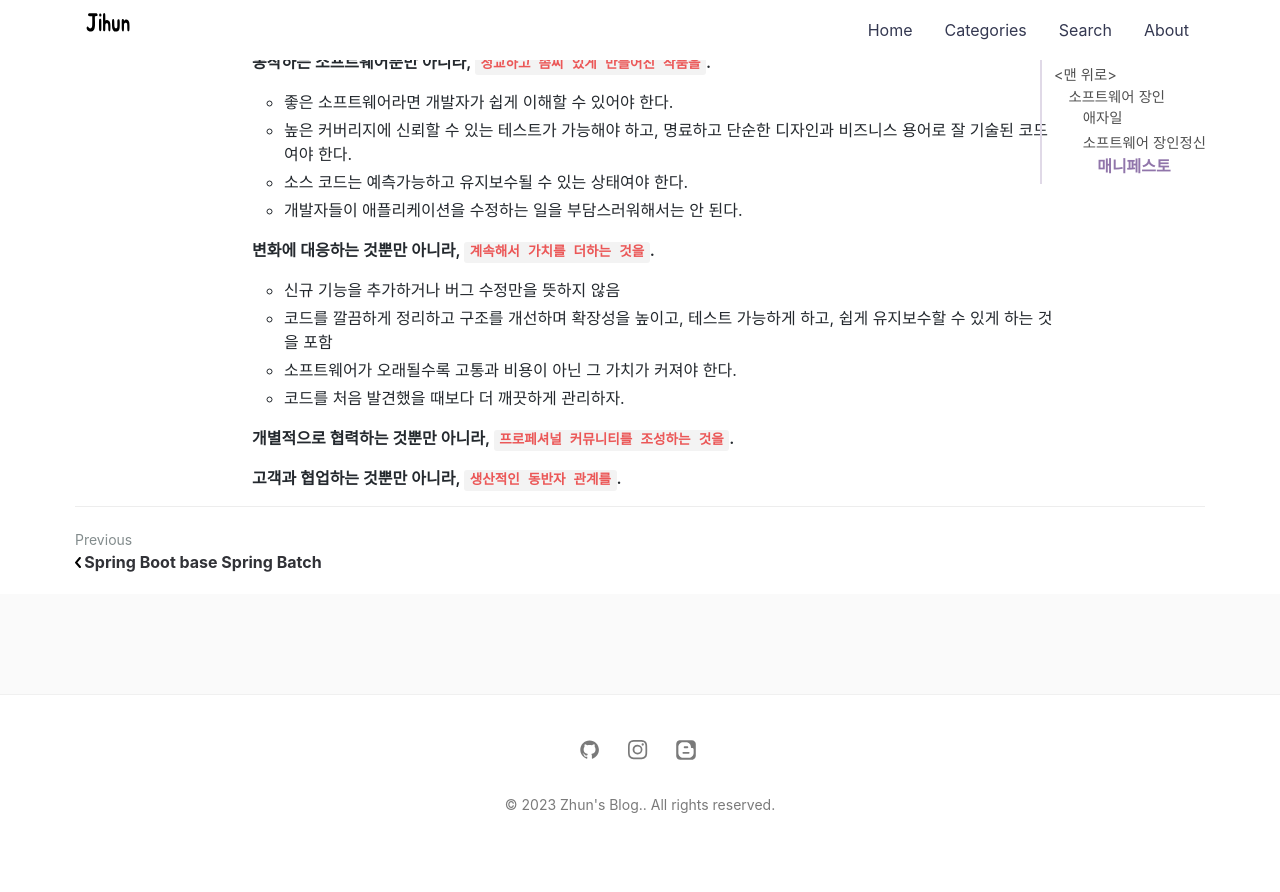
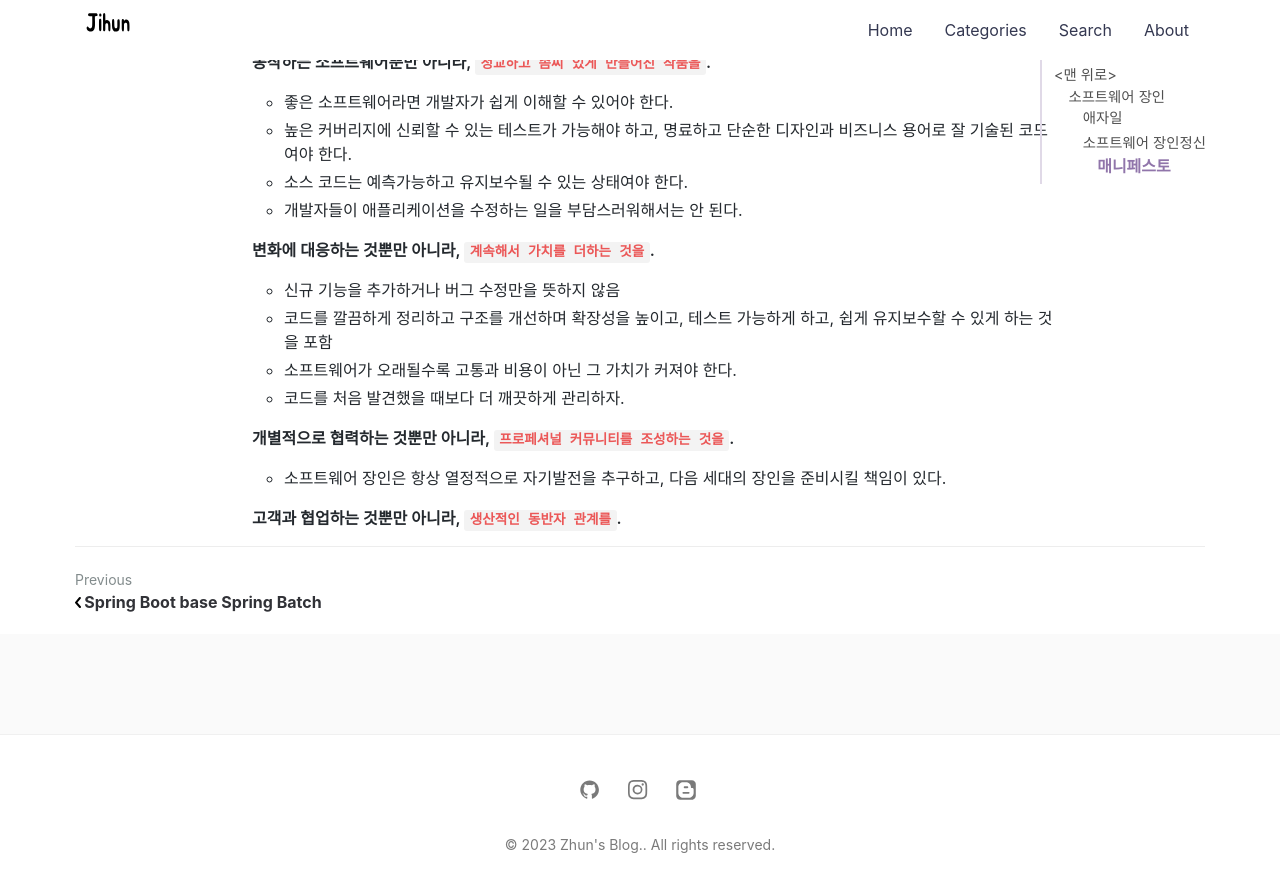
Before and after one commit to jihunparkme/jihunparkme.github.io, a Jekyll site: the page built from _posts/2023-02-01-a-software-master.md, in a window 1280 px wide and 900 px high, scrolled down 2018 px. Shown: the top 892 px of the window. Built offline with Jekyll 4.4.1, drawn with Linux system fonts in a browser that asks for light colours; nearby versions of some CDN libraries; comment, search, counter and statistics services are not loaded; before the commit the page ends 2878 px from its top, so only the background shows below that.

Commit message:
[software master] 소프으퉤어 장인정신 매니페스토 03

```diff
--- a/_posts/2023-02-01-a-software-master.md
+++ b/_posts/2023-02-01-a-software-master.md
@@ -78,4 +78,6 @@ featured-img: a-software-master book
 
   **개별적으로 협력하는 것뿐만 아니라, `프로페셔널 커뮤니티를 조성하는 것을`.**
 
+  - 소프트웨어 장인은 항상 열정적으로 자기발전을 추구하고, 다음 세대의 장인을 준비시킬 책임이 있다.
+
   **고객과 협업하는 것뿐만 아니라, `생산적인 동반자 관계를`.**
```
